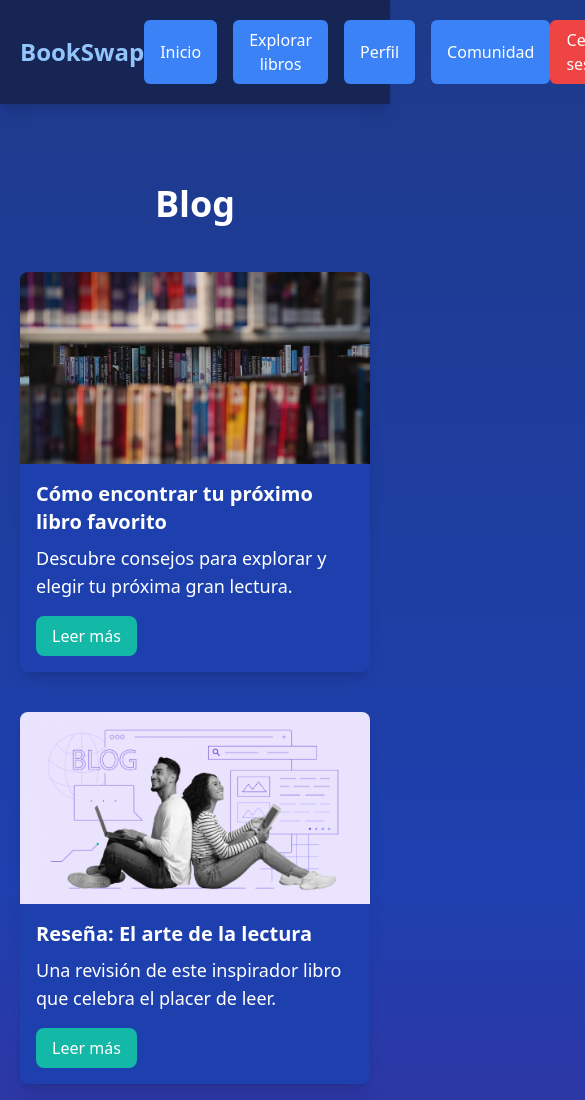
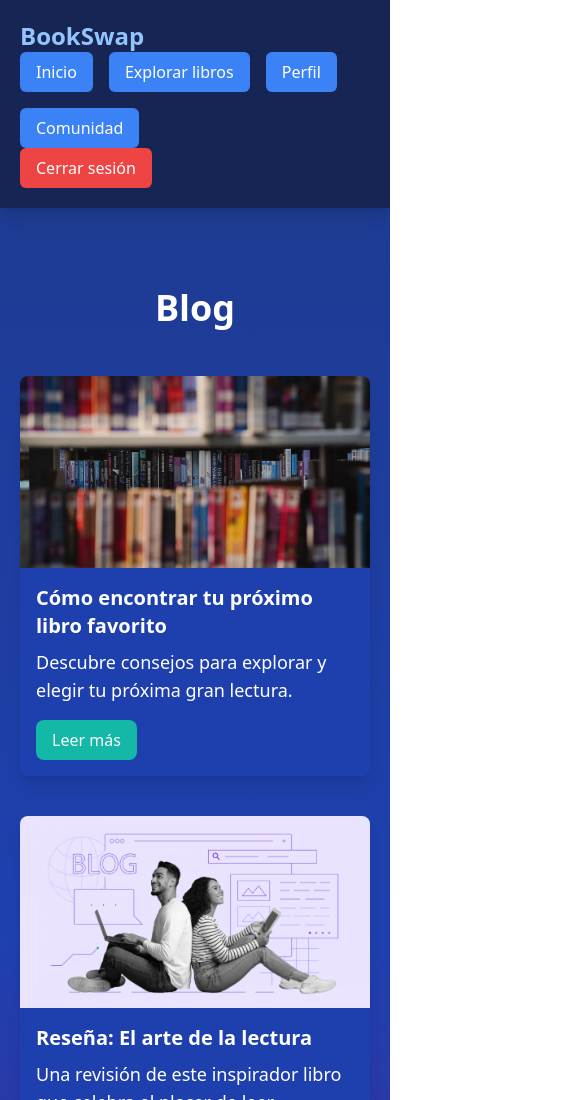
Before and after one commit to JACM701/BookSwap, a website: page public/blog.html in a window 390 px wide. Shown: the top 1100 px of the page, 585 px wide, since content can reach past the window. Drawn offline with nearby package versions, Linux system fonts and the light colour scheme.

Commit message:
RESPONSIVE 3

```diff
--- a/public/blog.html
+++ b/public/blog.html
@@ -8,11 +8,11 @@
 </head>
 <body class="bg-gradient-to-b from-blue-900 via-blue-800 to-purple-900 text-white">
 
-  <header class="flex justify-between items-center p-5 bg-blue-950 shadow-lg">
+  <header class="flex justify-between items-center p-5 bg-blue-950 shadow-lg flex-wrap">
     <div class="logo-container">
       <h1 class="text-2xl font-bold text-blue-300 transition-all transform hover:scale-105">BookSwap</h1>
     </div>
-    <nav class="flex gap-4">
+    <nav class="flex flex-wrap gap-4">
       <button class="px-4 py-2 bg-blue-500 hover:bg-blue-600 rounded-md transition-all transform hover:scale-105" id="btnInicio">Inicio</button>
       <button class="px-4 py-2 bg-blue-500 hover:bg-blue-600 rounded-md transition-all transform hover:scale-105" id="btnExplorar">Explorar libros</button>
       <button class="px-4 py-2 bg-blue-500 hover:bg-blue-600 rounded-md transition-all transform hover:scale-105" id="btnPerfil">Perfil</button>
```
